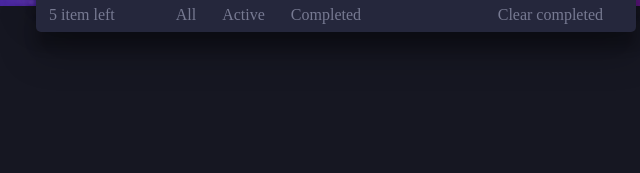
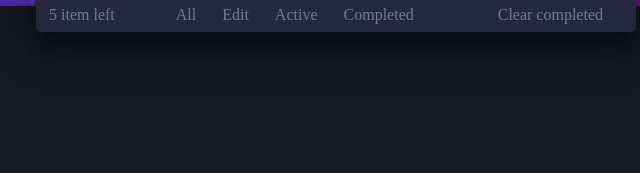
Before and after one commit to Kel-nana/Todo-List, a plain HTML site: page index.html in a window 1280 px wide. Shown: the part 474-647 px from the top of the page, 304-944 px from the left. Drawn offline with Linux system fonts and the light colour scheme.

Commit message:
HTML edit button

```diff
--- a/index.html
+++ b/index.html
@@ -60,6 +60,7 @@
               <p>5 item left</p>
               <div class="choice">
                 <p class="active">All</p>
+                <p class="edit">Edit</p>
                 <p>Active</p>
                 <p>Completed</p>
               </div>
```
